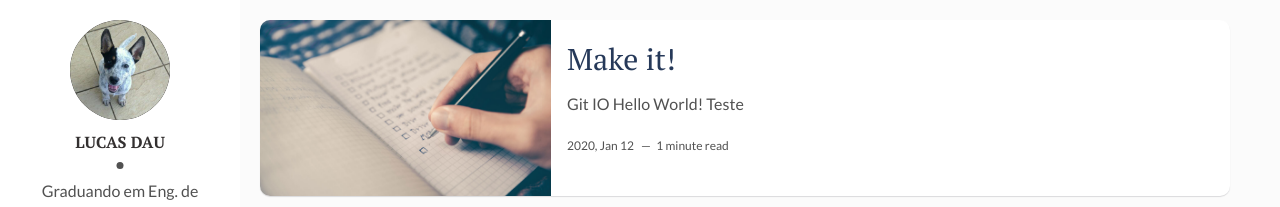
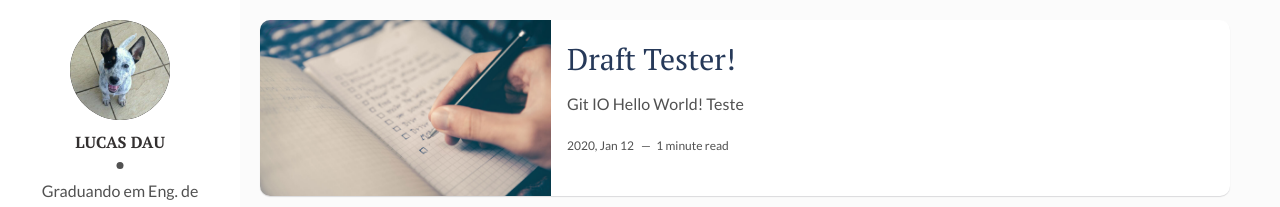
Before and after one commit to dfslucas/dfslucas.github.io, a Jekyll site: the page built from index.html, in a window 1280 px wide. Shown: the top 207 px of the page. Built offline with Jekyll 4.4.1, drawn with Linux system fonts in a browser that asks for light colours; the list of posts is cut into pages by our own code.

Commit message:
Update from Forestry.io dfslucas updated _posts/2017-11-14-hello-world.html

```diff
--- a/_posts/2017-11-14-hello-world.html
+++ b/_posts/2017-11-14-hello-world.html
@@ -1,7 +1,7 @@
 ---
 layout: post
-title: Make it!
-date: 2020-01-12 03:00:00 +0000
+title: Draft Tester!
+date: 2020-01-12T03:00:00.000+00:00
 description: Hello World!
 img: software.jpg
 tags:
```
